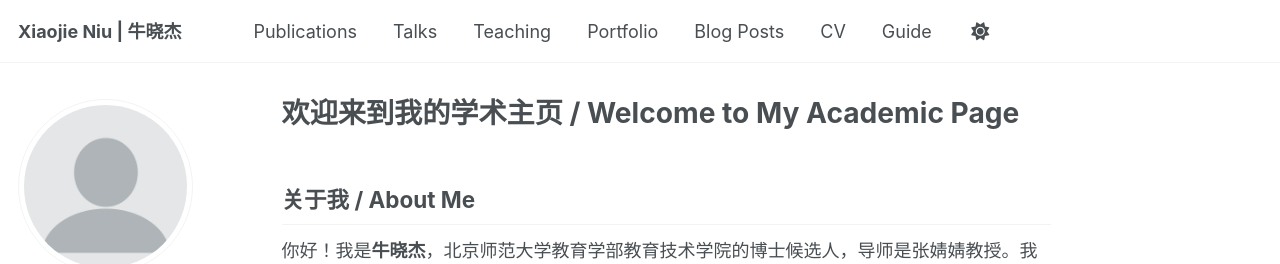
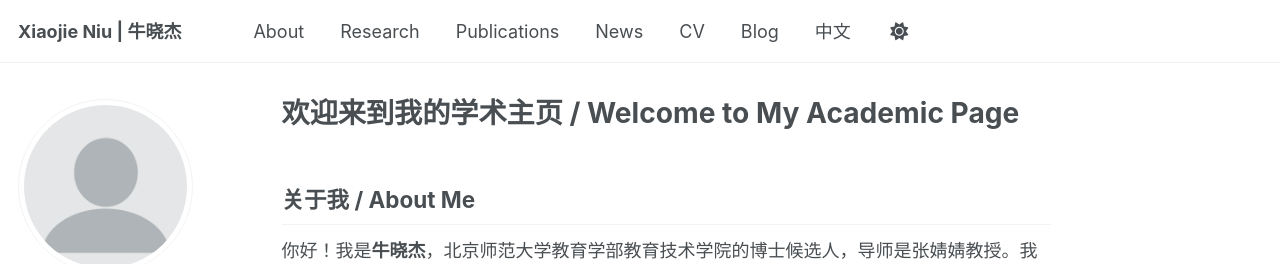
Before and after one commit to Xiaojie-Niu/xiaojie.github.io, a Jekyll site: the page built from _pages/about.md, in a window 1280 px wide. Shown: the top 264 px of the page. Built offline with Jekyll 4.4.1, drawn with Linux system fonts in a browser that asks for light colours; some web fonts are replaced; a script that is not in the unit is left out.

Commit message:
Update navigation.yml

```diff
--- a/_data/navigation.yml
+++ b/_data/navigation.yml
@@ -7,27 +7,19 @@
 # NOTE that only one of the CV options should be selected, the first is for the
 #      Markdown formatted page while the second is generated using JSON.
 
+# Main Navigation Links
 main:
+  - title: "About"
+    url: /
+  - title: "Research"
+    url: /research/
   - title: "Publications"
     url: /publications/
-
-  - title: "Talks"
-    url: /talks/
-
-  - title: "Teaching"
-    url: /teaching/
-
-  - title: "Portfolio"
-    url: /portfolio/
-
-  - title: "Blog Posts"
-    url: /year-archive/
-
+  - title: "News"
+    url: /news/
   - title: "CV"
     url: /cv/
-
-  # - title: "CV"
-  #   url: /cv-json/
-
-  - title: "Guide"
-    url: /markdown/
+  - title: "Blog"
+    url: /blog/
+  - title: "中文"
+    url: /zh/
```
